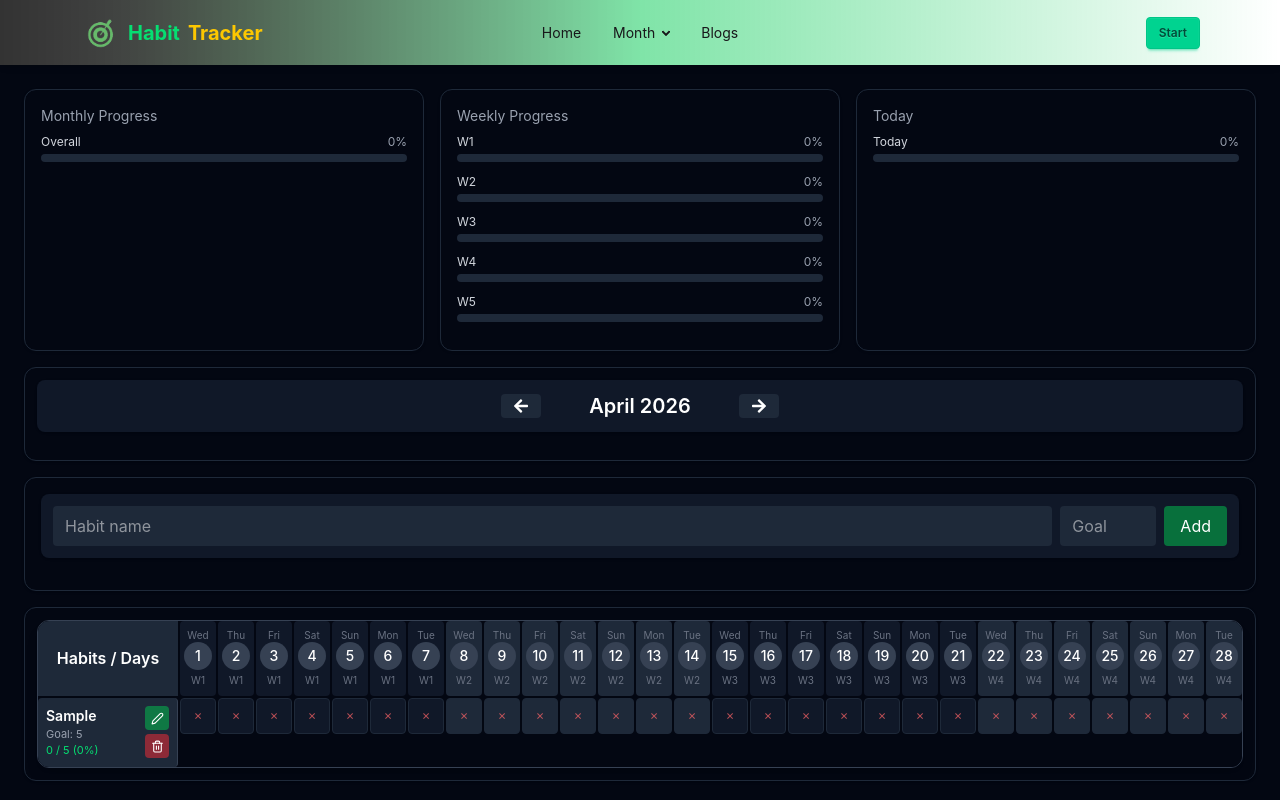
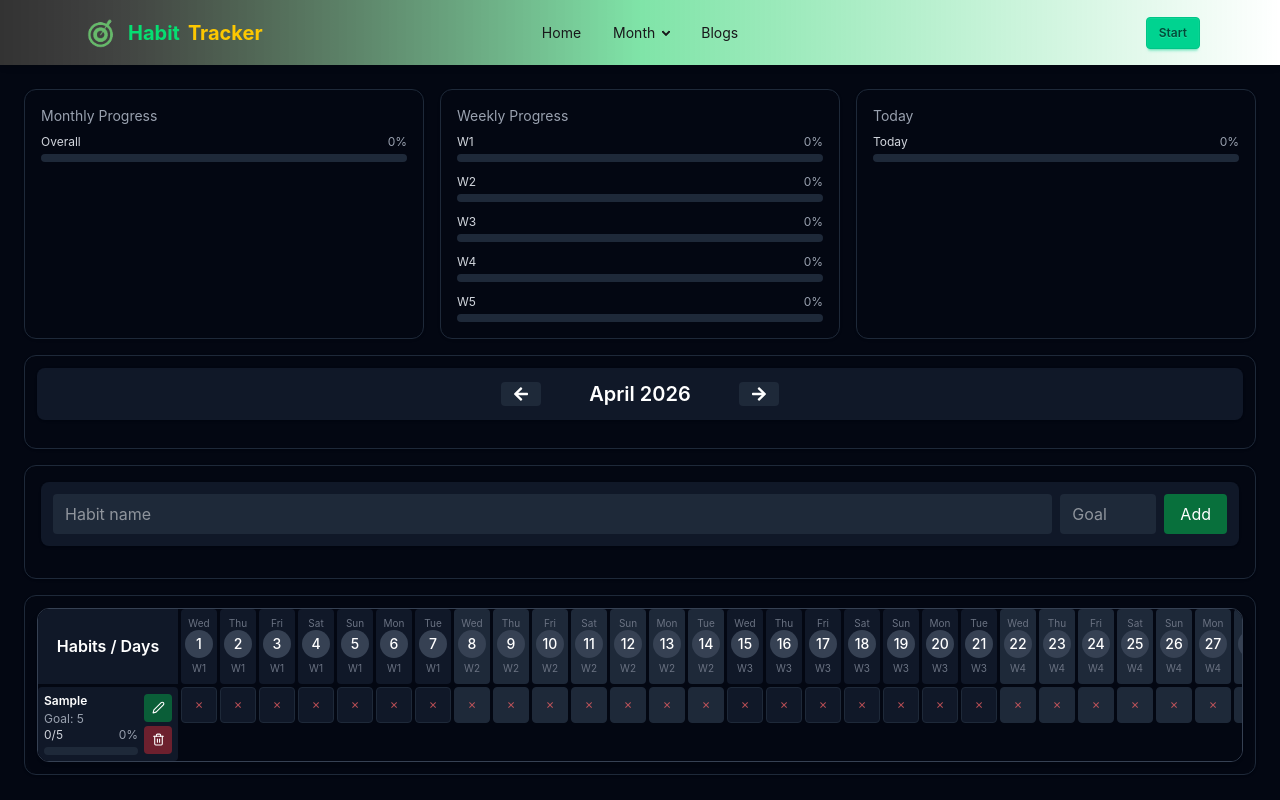
Before and after one commit to ripon301252/habit-tracker, a React (Vite) app: page /month/2026/april in a window 1280 px wide. Both pictures are taken after typing "Sample", "5" into the empty fields and a click on the button "Add". Shown: the top 800 px of the page. Built offline with nearby package versions, Linux system fonts and the light colour scheme.

Commit message:
some ui changed

```diff
--- a/src/Pages/Month/MonthlyHabits/Calender.jsx
+++ b/src/Pages/Month/MonthlyHabits/Calender.jsx
@@ -53,7 +53,7 @@ const Calendar = ({ initialDate }) => {
           {/* Weekly */}
           <div className="bg-gray-950 p-4 rounded-xl shadow border border-gray-800">
             <h3 className="text-sm text-gray-400 mb-2">Weekly Progress</h3>
-            <div className="space-y-1">
+            <div className="space-y-3">
               {[1, 2, 3, 4, 5].map((week) => (
                 <ProgressBar
                   key={week}
--- a/src/Pages/Month/MonthlyHabits/CalenderGrid.jsx
+++ b/src/Pages/Month/MonthlyHabits/CalenderGrid.jsx
@@ -1,5 +1,6 @@
 import React from "react";
 import { FiEdit2, FiTrash2 } from "react-icons/fi";
+import ProgressBar from "./ProgressBar";
 
 const CalendarGrid = ({
   year,
@@ -18,14 +19,14 @@ const CalendarGrid = ({
   return (
     <div className="w-full overflow-auto max-h-[70vh] rounded-xl border border-gray-700 bg-gray-950 shadow-lg">
       <div
-        className="grid gap-[2px]"
+        className="grid gap-[3px]"
         style={{
           // gridTemplateColumns: `180px repeat(${totalDays}, 42px)`,
           gridTemplateColumns: `140px repeat(${totalDays}, minmax(36px, 1fr))`,
         }}
       >
         {/* HEADER */}
-        <div className="font-semibold p-3 bg-gray-800 sticky left-0 top-0 z-20 flex justify-center items-center">
+        <div className="font-semibold p-3 bg-gray-900 sticky left-0 top-0 z-20 flex justify-center items-center">
           Habits / Days
         </div>
 
@@ -71,24 +72,26 @@ const CalendarGrid = ({
         {habitList.map((habit) => (
           <React.Fragment key={habit.id}>
             {/* LEFT PANEL */}
-            <div className="bg-gray-800 p-2 sticky left-0 z-10 rounded-sm border-r border-gray-700 h-full grid grid-cols-[1fr_auto] items-center gap-2">
-              {/* LEFT: Habit Info */}
-              <div>
-                <h3 className="font-semibold text-sm">{habit.name}</h3>
+            <div className="bg-gray-900 p-[6px] rounded-sm sticky left-0 z-10 flex items-center justify-between gap-[6px]">
+              {/* LEFT INFO */}
+              <div className="flex-1">
+                <h3 className="font-semibold text-xs leading-tight">
+                  {habit.name}
+                </h3>
 
-                <p className="text-[11px] text-gray-400">Goal: {habit.goal}</p>
+                <p className="text-xs text-gray-400 mt-[3px]">Goal: {habit.goal}</p>
 
-                <p className="text-[11px] text-green-400">
-                  {habit.status.done} / {habit.status.goal} (
-                  {habit.status.percent}%)
-                </p>
+                <ProgressBar
+                  label={`${habit.status.done}/${habit.status.goal}`}
+                  value={habit.status.percent}
+                />
               </div>
 
-              {/* RIGHT: Actions */}
+              {/* ACTIONS */}
               <div className="flex flex-col gap-1">
                 <button
                   onClick={() => setEditingHabit(habit)}
-                  className="flex items-center justify-center w-6 h-6 bg-green-500/50 rounded hover:bg-green-600/50 transition cursor-pointer"
+                  className="w-7 h-7 flex items-center justify-center bg-green-500/40 rounded hover:bg-green-500/60 cursor-pointer"
                 >
                   <FiEdit2 size={13} />
                 </button>
@@ -101,7 +104,7 @@ const CalendarGrid = ({
                       deleteHabit(habit.id);
                     }
                   }}
-                  className="flex items-center justify-center w-6 h-6 bg-red-500/50 rounded hover:bg-red-600/50 transition cursor-pointer"
+                  className="w-7 h-7 flex items-center justify-center bg-red-500/40 rounded hover:bg-red-500/60 cursor-pointer"
                 >
                   <FiTrash2 size={13} />
                 </button>
@@ -113,17 +116,24 @@ const CalendarGrid = ({
               const day = i + 1;
               const week = getWeek(day);
               const checked = isChecked(habit, day);
+              const isGoalReached = habit.status.done >= habit.status.goal;
 
               return (
                 <button
                   key={`${habit.id}-${day}`}
-                  onClick={() => toggleHabit(habit, day)}
-                  className={`w-9 h-9 border rounded-sm border-gray-800 cursor-pointer flex items-center justify-center text-xs transition
+                  onClick={() => {
+                    if (!isGoalReached) {
+                      toggleHabit(habit, day);
+                    }
+                  }}
+                  disabled={isGoalReached}
+                  className={`w-9 h-9 border rounded-sm border-gray-800 flex items-center justify-center text-xs transition
                        ${
                          checked
                            ? "bg-green-500/70 text-white scale-105"
                            : `${getWeekColor(week)} hover:scale-105 hover:brightness-125 active:scale-95`
                        }
+                       ${isGoalReached ? "opacity-40 cursor-not-allowed" : "cursor-pointer"}
                      `}
                     >
                   <span className={checked ? "text-white" : "text-red-400/70"}>
--- a/src/Pages/Month/MonthlyHabits/MonthPage.jsx
+++ b/src/Pages/Month/MonthlyHabits/MonthPage.jsx
@@ -1,6 +1,5 @@
 import { useParams } from "react-router";
 import Calendar from "./Calender";
-
 
 const MonthPage = () => {
   const { year, month } = useParams();
@@ -23,10 +22,20 @@ const MonthPage = () => {
 
   const monthIndex = monthMap?.[month?.toLowerCase()];
 
+  const parsedYear = Number(year);
 
-  if (!year || monthIndex === undefined) {
-    return <div>Invalid Month or Year</div>;
+  if (!parsedYear || monthIndex === undefined) {
+    // return <div>Invalid Month or Year</div>;
+    return (
+      <div className="text-center text-red-400 mt-10">
+        Invalid Month or Year
+      </div>
+    );
   }
+
+  // if (!year || monthIndex === undefined) {
+  //   return <div>Invalid Month or Year</div>;
+  // }
 
   const date = new Date(year, monthIndex, 1);
 
--- a/src/Pages/Month/MonthlyHabits/ProgressBar.jsx
+++ b/src/Pages/Month/MonthlyHabits/ProgressBar.jsx
@@ -1,21 +1,31 @@
-const ProgressBar = ({ label, value }) => {
-  const getColor = () => {
-    if (value < 40) return "bg-red-500";
-    if (value < 70) return "bg-yellow-500";
-    return "bg-green-500";
-  };
+const ProgressBar = ({ label, value, className = "" }) => {
+  const safeValue = Math.min(100, Math.max(0, value));
+
+  const color =
+    safeValue < 40
+      ? "bg-gradient-to-r from-red-500 to-red-400"
+      : safeValue < 70
+      ? "bg-gradient-to-r from-yellow-500 to-yellow-400"
+      : "bg-gradient-to-r from-green-500 to-green-400";
 
   return (
-    <div className="mb-3">
+    <div className={`${className}`}>
       <div className="flex justify-between text-xs mb-1">
         <span className="text-gray-300">{label}</span>
-        <span className="text-gray-400">{value}%</span>
+        <span className="text-gray-400">{safeValue}%</span>
       </div>
 
-      <div className="w-full h-2 bg-gray-800 rounded-full overflow-hidden">
+      <div
+        className="w-full h-2 bg-gray-800 rounded-full overflow-hidden"
+        role="progressbar"
+        aria-valuenow={safeValue}
+        aria-valuemin="0"
+        aria-valuemax="100"
+        title={`${safeValue}% completed`}
+      >
         <div
-          className={`h-2 ${getColor()} rounded-full transition-all duration-300`}
-          style={{ width: `${value}%` }}
+          className={`h-2 ${color} rounded-full transition-all duration-500 ease-out`}
+          style={{ width: `${safeValue}%` }}
         />
       </div>
     </div>
--- a/src/Pages/Month/MonthlyHabits/useHabits.js
+++ b/src/Pages/Month/MonthlyHabits/useHabits.js
@@ -1,21 +1,24 @@
-import { useEffect, useState } from "react";
+import { useEffect, useState, useCallback } from "react";
 
 const STORAGE_KEY = "habit-state";
 
-const useHabits = (calendar) => {
-  const { year, month } = calendar;
+// helper
+const formatMonth = (month) => String(month + 1).padStart(2, "0");
 
-  // ✅ lazy init + safe parse
+const useHabits = ({ year, month }) => {
+  // ✅ safe init (prevents crash on bad data)
   const [habitsState, setHabitsState] = useState(() => {
     try {
       const saved = localStorage.getItem(STORAGE_KEY);
-      return saved ? JSON.parse(saved) : {};
+      const parsed = saved ? JSON.parse(saved) : {};
+
+      return typeof parsed === "object" && parsed !== null ? parsed : {};
     } catch {
       return {};
     }
   });
 
-  // ✅ save safely
+  // ✅ persist
   useEffect(() => {
     try {
       localStorage.setItem(STORAGE_KEY, JSON.stringify(habitsState));
@@ -24,22 +27,70 @@ const useHabits = (calendar) => {
     }
   }, [habitsState]);
 
-  const getKey = (habit, day) =>
-    `${habit.id}-${year}-${month}-${day}`;
+  // ✅ stable key generator
+  const getKey = useCallback(
+    (habit, day) => `${habit.id}-${year}-${formatMonth(month)}-${day}`,
+    [year, month],
+  );
 
-  const toggle = (habit, day) => {
-    const key = getKey(habit, day);
+  // ✅ toggle habit
+  const toggle = useCallback(
+    (habit, day) => {
+      const key = getKey(habit, day);
 
-    setHabitsState((prev) => ({
-      ...prev,
-      [key]: !prev[key],
-    }));
+      setHabitsState((prev) => ({
+        ...prev,
+        [key]: !prev[key],
+      }));
+    },
+    [getKey],
+  );
+
+  // ✅ check state
+  const isChecked = useCallback(
+    (habit, day) => !!habitsState[getKey(habit, day)],
+    [habitsState, getKey],
+  );
+
+  // ✅ clear all habits for current month (bonus feature)
+  const clearMonth = useCallback(() => {
+    setHabitsState((prev) => {
+      const updated = { ...prev };
+      const prefix = `-${year}-${formatMonth(month)}-`;
+
+      Object.keys(updated).forEach((key) => {
+        if (key.includes(prefix)) {
+          delete updated[key];
+        }
+      });
+
+      return updated;
+    });
+  }, [year, month]);
+
+  // ✅ get all checked days for a habit (useful for streaks later)
+  const getHabitDays = useCallback(
+    (habit) => {
+      const days = [];
+
+      for (let day = 1; day <= 31; day++) {
+        if (habitsState[getKey(habit, day)]) {
+          days.push(day);
+        }
+      }
+
+      return days;
+    },
+    [habitsState, getKey],
+  );
+
+  return {
+    habitsState,
+    toggle,
+    isChecked,
+    clearMonth, // 🔥 bonus
+    getHabitDays, // 🔥 for streak system
   };
-
-  const isChecked = (habit, day) =>
-    !!habitsState[getKey(habit, day)];
-
-  return { habitsState, toggle, isChecked };
 };
 
 export default useHabits;
--- a/src/Pages/Month/MonthlyHabits/useProgress.js
+++ b/src/Pages/Month/MonthlyHabits/useProgress.js
@@ -1,3 +1,5 @@
+import { useMemo } from "react";
+
 const useProgress = ({
   habitList,
   isChecked,
@@ -8,15 +10,32 @@ const useProgress = ({
     ? habitList
     : [];
 
+  const progressMap = useMemo(() => {
+    const map = {};
+
+    safeList.forEach((habit) => {
+      let count = 0;
+      for (let day = 1; day <= totalDays; day++) {
+        if (isChecked(habit, day)) count++;
+      }
+      map[habit.id] = count;
+    });
+
+    return map;
+  }, [safeList, isChecked, totalDays]);
+
+  const totalHabits = safeList.length;
+
   const getDailyProgress = (day) => {
-    let total = safeList.length;
     let done = 0;
 
     safeList.forEach((habit) => {
       if (isChecked(habit, day)) done++;
     });
 
-    return total ? Math.round((done / total) * 100) : 0;
+    return totalHabits
+      ? Math.round((done / totalHabits) * 100)
+      : 0;
   };
 
   const getWeeklyProgress = (week) => {
@@ -36,15 +55,11 @@ const useProgress = ({
   };
 
   const getMonthlyProgress = () => {
-    let total = 0;
-    let done = 0;
-
-    safeList.forEach((habit) => {
-      for (let day = 1; day <= totalDays; day++) {
-        total++;
-        if (isChecked(habit, day)) done++;
-      }
-    });
+    const total = totalHabits * totalDays;
+    const done = Object.values(progressMap).reduce(
+      (a, b) => a + b,
+      0
+    );
 
     return total ? Math.round((done / total) * 100) : 0;
   };
@@ -53,6 +68,7 @@ const useProgress = ({
     getDailyProgress,
     getWeeklyProgress,
     getMonthlyProgress,
+    progressMap,
   };
 };
 
```
Also changed, not shown: src/Component/Navbar.jsx (+18 -10 lines), src/Pages/Month/MonthlyHabits/HabitForm.jsx (+15 -6 lines), src/Pages/Month/MonthlyHabits/useCalender.js (+15 -11 lines). Lines whose indentation alone changed are shown as unchanged.
